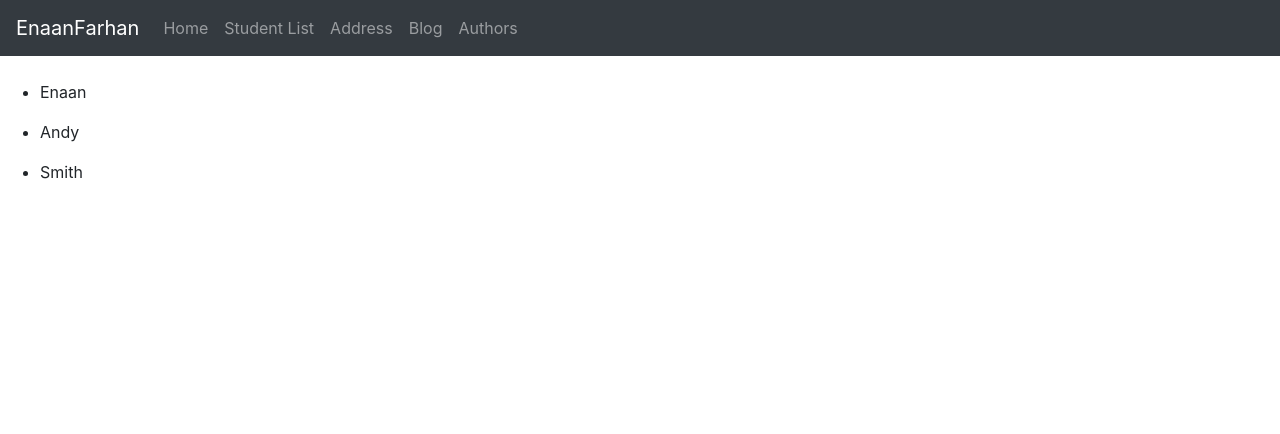
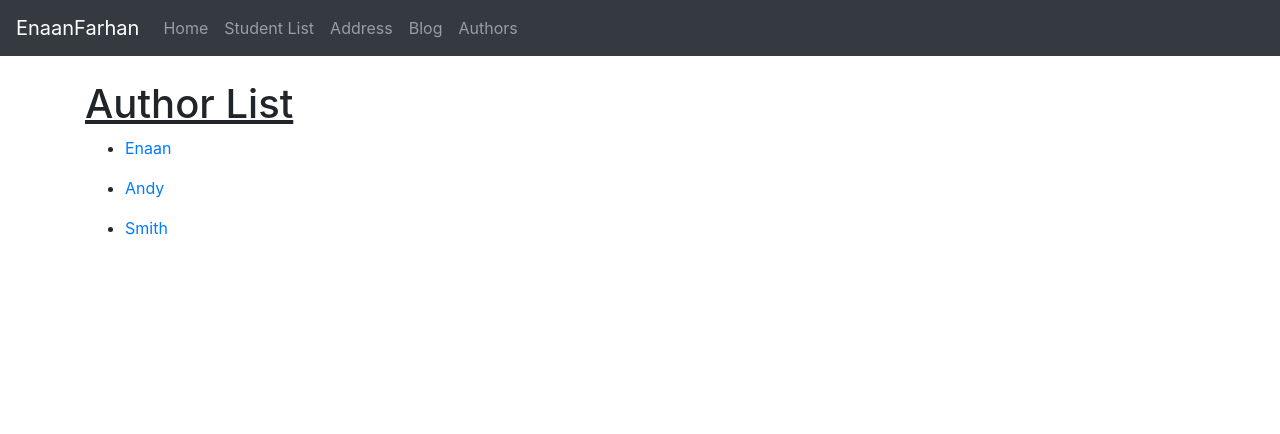
Before and after one commit to enaanfarhan/TaskDjango, a Django app: page /blog/authors/ in a window 1280 px wide. Shown: the top 434 px of the page. Run offline with Django 3.2, Linux system fonts and the light colour scheme; data comes from the database, SQL or seed files in the repository; some libraries are stand-ins or nearby versions.

Commit message:
features update Author list update

```diff
--- a/Blog/urls.py
+++ b/Blog/urls.py
@@ -6,5 +6,5 @@ urlpatterns=[
     path('list/', blog_list, name="blog-list"),
     path('<int:id>/', blog_post, name="blog-post"),
     path('authors/', author_list, name="authors"),
-    path('authors/<author_name>', author_post),
+    path('authors/<author_name>', author_post, name="author-post"),
 ]
--- a/Templates/Blog/AuthorList.html
+++ b/Templates/Blog/AuthorList.html
@@ -1,12 +1,13 @@
 {% extends 'base.html' %}
 
 {% block content %}
-
+<div class="container">
+    <h1><u>Author List</u></h1>
 {% for authors in authors %}
     <ul>
-        <li>{{ authors.name }}</li>
+        <li><a href="{% url 'author-post' authors.name %}">{{ authors.name }}</a></li>
     </ul>
 
 {% endfor %}
-
+</div>
 {% endblock %}
--- a/Templates/Blog/BlogList.html
+++ b/Templates/Blog/BlogList.html
@@ -17,7 +17,6 @@
             {% endfor %}
         </tbody>
     </table>
-
     </div>
 
 {% endblock %}
--- a/Templates/Blog/BlogPost.html
+++ b/Templates/Blog/BlogPost.html
@@ -2,7 +2,7 @@
 
 {% block content%}
 
-<div class="col-md-8">
+<div class="container col-md-8">
     <div class="card">
         <img src="{{ blog_post.image.url }}" alt="" class="card-img-top" height="450">
 
--- a/Templates/base.html
+++ b/Templates/base.html
@@ -8,7 +8,7 @@
     <!-- Bootstrap CSS -->
     <link rel="stylesheet" href="https://stackpath.bootstrapcdn.com/bootstrap/4.5.0/css/bootstrap.min.css" integrity="sha384-9aIt2nRpC12Uk9gS9baDl411NQApFmC26EwAOH8WgZl5MYYxFfc+NcPb1dKGj7Sk" crossorigin="anonymous">
 
-    <title>TeskDjango</title>
+    <title>TeskDjango | Enaan Farhan</title>
       <nav class="navbar navbar-expand-lg navbar-dark bg-dark" style="text-align: left">
           <a class="navbar-brand" href="#">EnaanFarhan</a>
             <ul class="navbar-nav mr-auto">
```
Also changed, not shown: Templates/Blog/AuthorsPost.html (+6 -3 lines).
